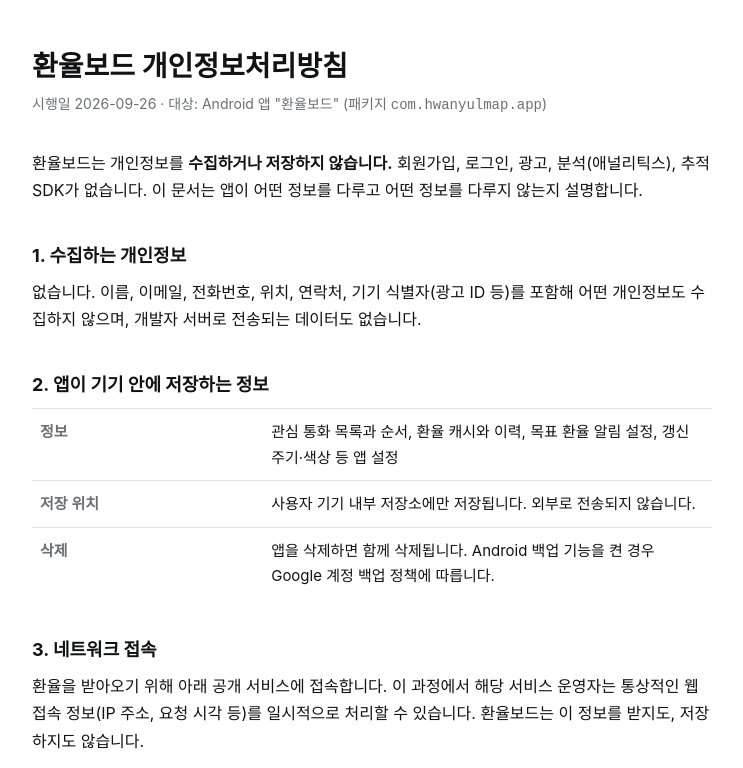
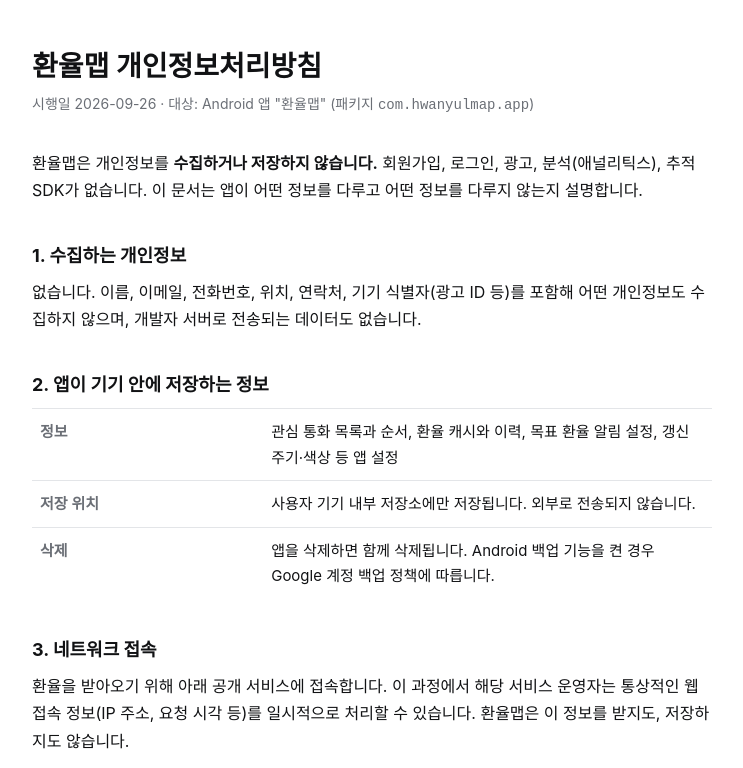
Before and after one commit to seong918/hwanyulmap-privacy, a plain HTML site: page privacy.html in a window 1280 px wide. Shown: the top 768 px of the page, without its empty margins (268-1011 px from the left). Drawn offline with Linux system fonts and the light colour scheme.

Commit message:
앱 이름 환율맵으로 복원

```diff
--- a/privacy.html
+++ b/privacy.html
@@ -3,7 +3,7 @@
 <head>
 <meta charset="utf-8">
 <meta name="viewport" content="width=device-width, initial-scale=1">
-<title>환율보드 개인정보처리방침</title>
+<title>환율맵 개인정보처리방침</title>
 <style>
 :root{color-scheme:light dark;--bg:#fff;--fg:#111214;--muted:#6B6F76;--line:#E3E5E8}
 @media (prefers-color-scheme:dark){:root{--bg:#0B0B0D;--fg:#F2F3F5;--muted:#9A9EA6;--line:#2A2C31}}
@@ -21,10 +21,10 @@
 </head>
 <body>
 <main>
-<h1>환율보드 개인정보처리방침</h1>
-<p class="meta">시행일 2026-09-26 · 대상: Android 앱 "환율보드" (패키지 <code>com.hwanyulmap.app</code>)</p>
+<h1>환율맵 개인정보처리방침</h1>
+<p class="meta">시행일 2026-09-26 · 대상: Android 앱 "환율맵" (패키지 <code>com.hwanyulmap.app</code>)</p>
 
-<p>환율보드는 개인정보를 <strong>수집하거나 저장하지 않습니다.</strong> 회원가입, 로그인, 광고, 분석(애널리틱스), 추적 SDK가 없습니다. 이 문서는 앱이 어떤 정보를 다루고 어떤 정보를 다루지 않는지 설명합니다.</p>
+<p>환율맵은 개인정보를 <strong>수집하거나 저장하지 않습니다.</strong> 회원가입, 로그인, 광고, 분석(애널리틱스), 추적 SDK가 없습니다. 이 문서는 앱이 어떤 정보를 다루고 어떤 정보를 다루지 않는지 설명합니다.</p>
 
 <h2>1. 수집하는 개인정보</h2>
 <p>없습니다. 이름, 이메일, 전화번호, 위치, 연락처, 기기 식별자(광고 ID 등)를 포함해 어떤 개인정보도 수집하지 않으며, 개발자 서버로 전송되는 데이터도 없습니다.</p>
@@ -37,7 +37,7 @@
 </table>
 
 <h2>3. 네트워크 접속</h2>
-<p>환율을 받아오기 위해 아래 공개 서비스에 접속합니다. 이 과정에서 해당 서비스 운영자는 통상적인 웹 접속 정보(IP 주소, 요청 시각 등)를 일시적으로 처리할 수 있습니다. 환율보드는 이 정보를 받지도, 저장하지도 않습니다.</p>
+<p>환율을 받아오기 위해 아래 공개 서비스에 접속합니다. 이 과정에서 해당 서비스 운영자는 통상적인 웹 접속 정보(IP 주소, 요청 시각 등)를 일시적으로 처리할 수 있습니다. 환율맵은 이 정보를 받지도, 저장하지도 않습니다.</p>
 <ul>
 <li>Frankfurter (<a href="https://frankfurter.dev">frankfurter.dev</a>)</li>
 <li>currency-api by fawazahmed0, jsDelivr 및 Cloudflare Pages CDN을 통해 제공</li>
```
Also changed, not shown: index.html (+2 -2 lines), 1 other file.
